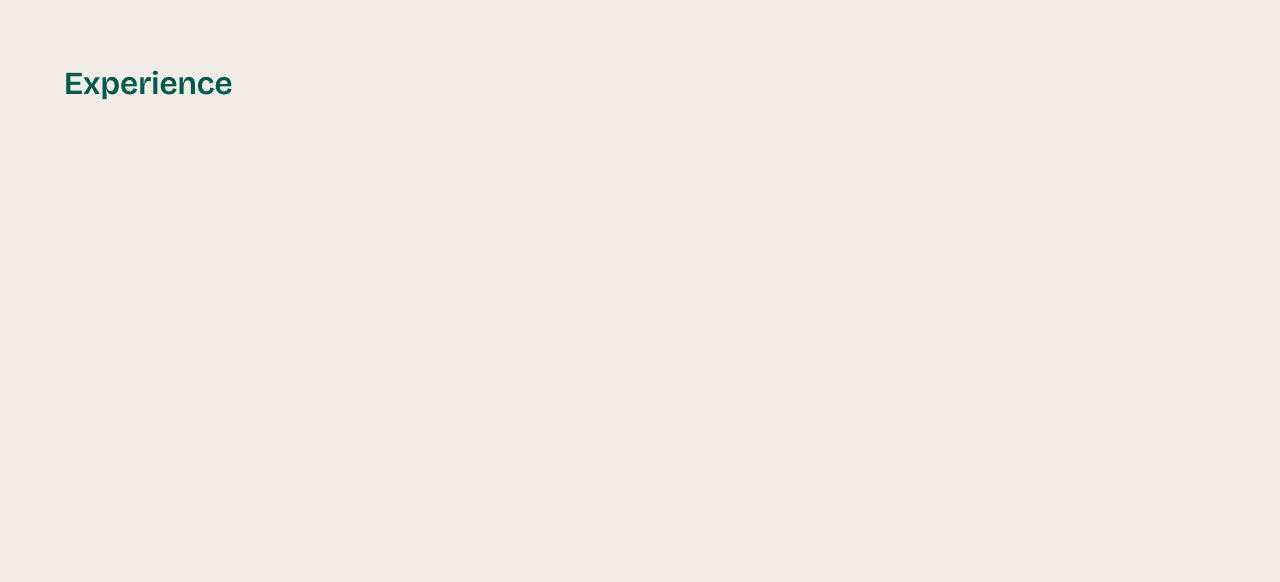
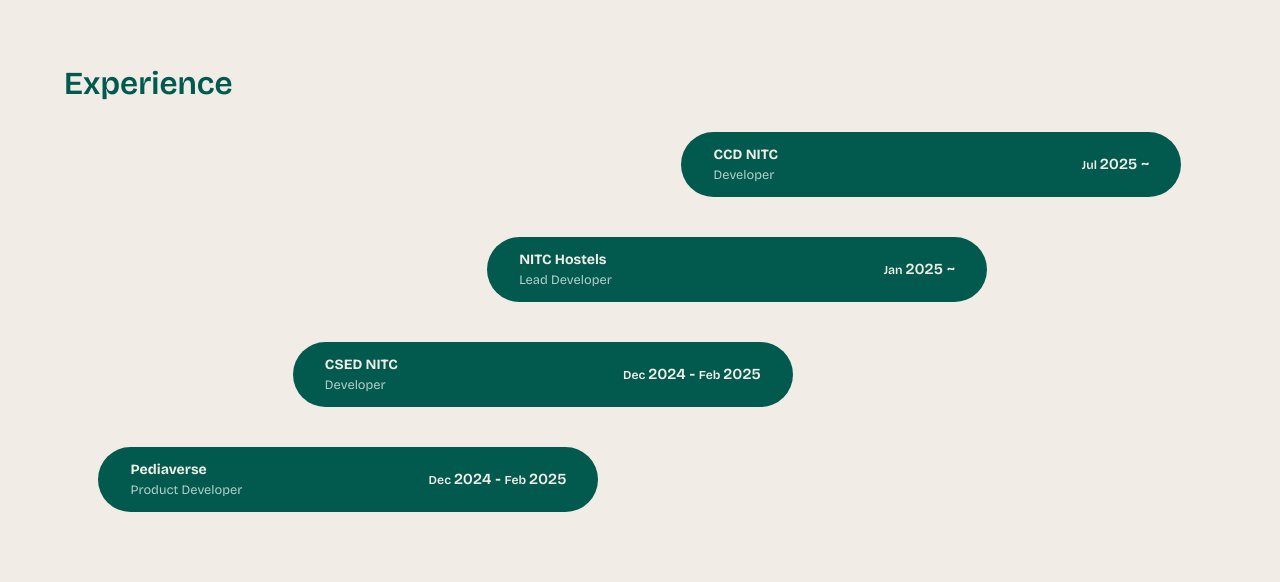
Before and after one commit to Centinoughty/portfolio-website, a Next.js app: page / in a window 1280 px wide. Shown: the part 960-1542 px from the top of the page. Built offline with nearby package versions, Linux system fonts and the light colour scheme; no server answers; the database is empty.

Commit message:
updated experience section

```diff
--- a/src/components/Section/ExperienceSection.tsx
+++ b/src/components/Section/ExperienceSection.tsx
@@ -1,56 +1,15 @@
 "use client";
 
 import { bric } from "@/styles/fonts";
+import { experience } from "../../../data/experience";
 import { useEffect, useRef, useState } from "react";
-import TextDate from "../Text/TextDate"; // Adjust path if needed
-
-interface Experience {
-  _id: string;
-  company: string;
-  role: string;
-  startDate: string; // ISO String from DB
-  endDate?: string;  // ISO String from DB
-}
+import TextDate from "../Text/TextDate";
 
 export default function ExperienceSection() {
   const containerRef = useRef<HTMLDivElement>(null);
   const [containerWidth, setContainerWidth] = useState(0);
   const [containerHeight, setContainerHeight] = useState(0);
 
-  const [experiences, setExperiences] = useState<Experience[]>([]);
-  const [loading, setLoading] = useState(true);
-
-  // Helper: Convert MongoDB ISO date to "MMM YYYY" (e.g., "Jan 2024")
-  const formatDate = (isoString: string) => {
-    if (!isoString) return "";
-    const date = new Date(isoString);
-    // 'short' gives "Jan", "Feb", etc.
-    const month = date.toLocaleString('default', { month: 'short' });
-    const year = date.getFullYear();
-    return `${month} ${year}`;
-  };
-
-  // 1. Fetch Data
-  useEffect(() => {
-    const fetchExperience = async () => {
-      try {
-        const res = await fetch("/api/experience", {
-            next: { revalidate: 0 }
-        });
-        if (!res.ok) throw new Error("Failed to fetch");
-        const data = await res.json();
-        setExperiences(data);
-      } catch (error) {
-        console.error("Error loading experiences:", error);
-      } finally {
-        setLoading(false);
-      }
-    };
-
-    fetchExperience();
-  }, []);
-
-  // 2. Resize Logic
   useEffect(() => {
     const updateSize = () => {
       if (containerRef.current) {
@@ -68,8 +27,6 @@
     return () => observer.disconnect();
   }, []);
 
-  if (loading) return null; // Or a loading skeleton
-
   return (
     <>
       <div
@@ -77,21 +34,16 @@
         className="md:mx-[3%] flex flex-col items-center gap-2 md:relative md:h-[400px]"
       >
         {containerWidth > 0 &&
-          experiences.map((exp, idx) => {
-            // Logic to calculate position
-            const numSlots = experiences.length > 1 ? experiences.length - 1 : 1;
+          [...experience].reverse().map((exp, idx) => {
+            const numSlots = experience.length - 1;
             const blockWidth = 500;
             const blockHeight = 85;
-
-            // Safety check for ratio
-            const ratio = experiences.length > 1 ? idx / numSlots : 0;
-
-            const leftPx = ratio * (containerWidth - blockWidth);
-            const topPx = ratio * (containerHeight - blockHeight);
+            const leftPx = (idx / numSlots) * (containerWidth - blockWidth);
+            const topPx = (idx / numSlots) * (containerHeight - blockHeight);
 
             return (
               <div
-                key={exp._id}
+                key={idx}
                 className={`md:absolute bg-[var(--primary-color)] px-8 py-3 rounded-full flex justify-between items-center ${bric.className}`}
                 style={{
                   right: `${leftPx}px`,
@@ -109,17 +61,15 @@
                   </p>
                 </div>
                 <div className="font-semibold text-[var(--accent)]">
-                  <p className="text-nowrap flex items-center gap-1">
-                    {/* Format the date before passing to TextDate */}
-                    <TextDate date={formatDate(exp.startDate)} />
-
+                  <p className="text-nowrap">
+                    <TextDate date={exp.startDate} />{" "}
                     {exp.endDate ? (
                       <>
-                        <span>-</span>
-                        <TextDate date={formatDate(exp.endDate)} />
+                        {" - "}
+                        <TextDate date={exp.endDate} />
                       </>
                     ) : (
-                      <span>~</span>
+                      "~"
                     )}
                   </p>
                 </div>
```
